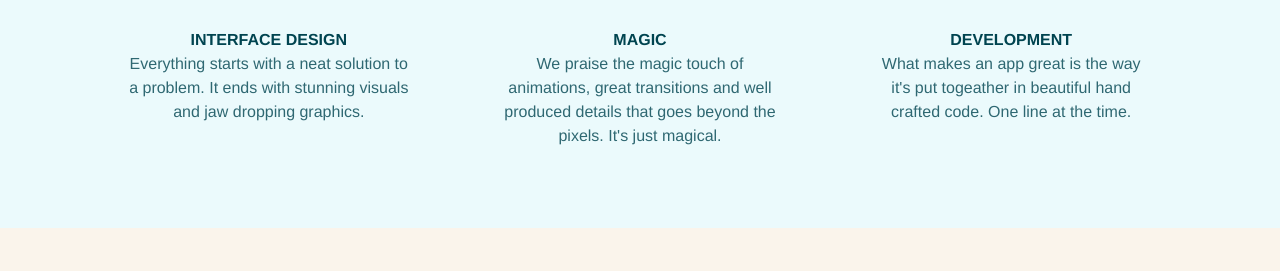
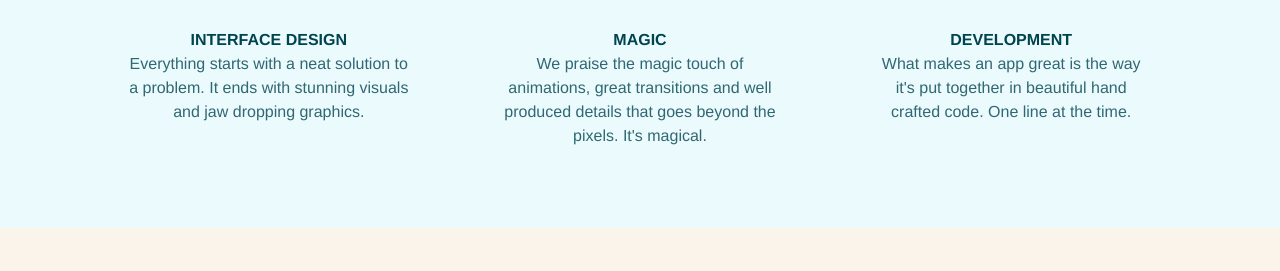
Before and after one commit to AlexxNica/madebybowtie.github.io, a Jekyll site: the page built from dev.html, in a window 1280 px wide and 900 px high, scrolled down 1046 px. Shown: the part 205-476 px from the top of the window. Built offline with Jekyll 4.4.1, drawn with Linux system fonts in a browser that asks for light colours; nearby versions of some CDN libraries.

Commit message:
Update dev.html
Again text-test!

```diff
--- a/dev.html
+++ b/dev.html
@@ -38,12 +38,12 @@ title: Bowtie
     <div class="grid-item" id="magic-item">
       <div class="grid-item-image"></div>
       <h4 class="grid-item-title">MAGIC</h4>
-      <p class="grid-item-subtitle">We praise the magic touch of animations, great transitions and well produced details that goes beyond the pixels. It's just magical.</p>
+      <p class="grid-item-subtitle">We praise the magic touch of animations, great transitions and well produced details that goes beyond the pixels. It's magical.</p>
     </div>
     <div class="grid-item" id="development-item">
       <div class="grid-item-image"></div>
       <h4 class="grid-item-title">DEVELOPMENT</h4>
-      <p class="grid-item-subtitle">What makes an app great is the way it's put togeather in beautiful hand crafted code. One line at the time.</p>
+      <p class="grid-item-subtitle">What makes an app great is the way it's put together in beautiful hand crafted code. One line at the time.</p>
     </div>
   </div>
 </div>
```
